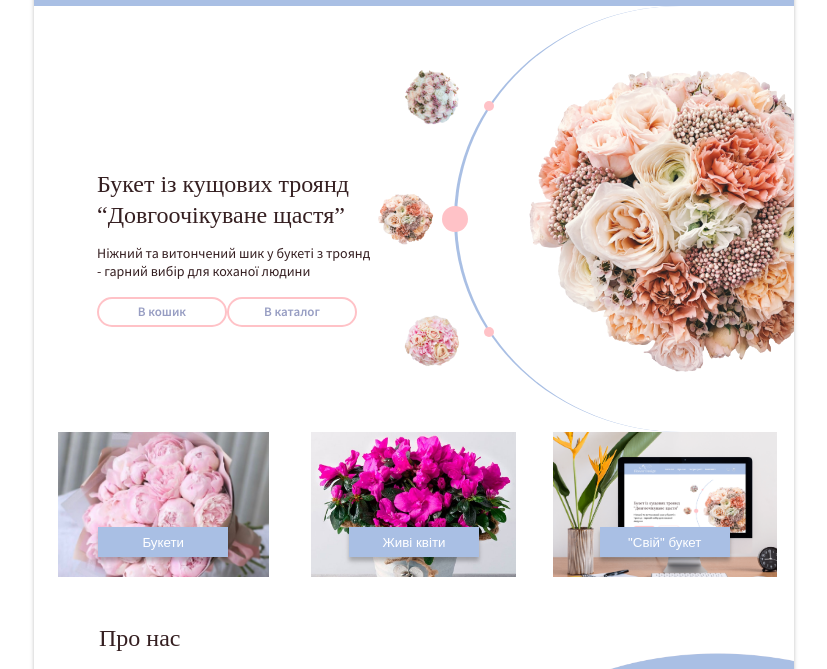
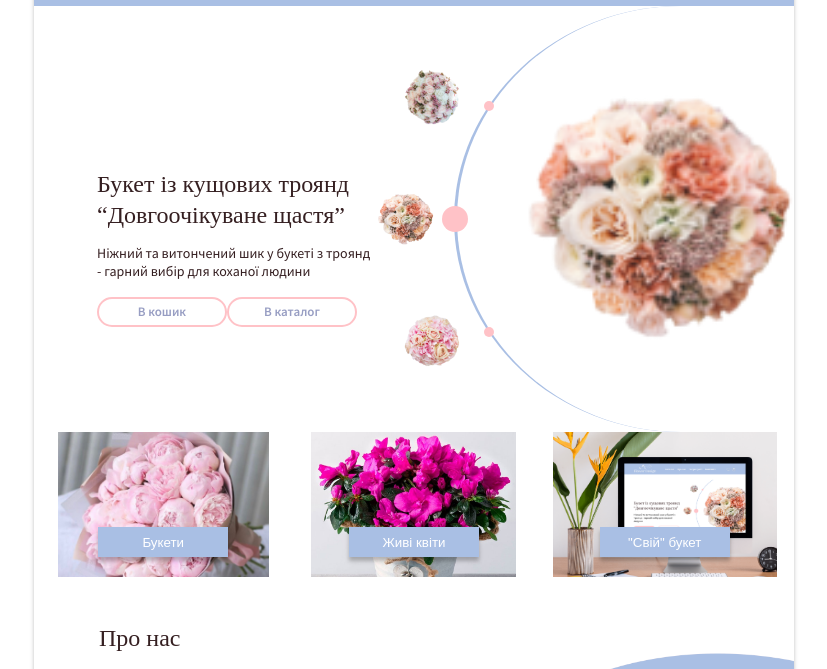
Before and after one commit to goodluckTony/bouquet, a website: page index.html in a window 1280 px wide. Shown: the part 64-733 px from the top of the page, without its empty margins (226-1053 px from the left). Drawn offline with Linux system fonts and the light colour scheme.

Commit message:
Update index.html

```diff
--- a/index.html
+++ b/index.html
@@ -63,7 +63,7 @@
                     <div class="title-right-passive-circle-3" type=""></div>
                 </div>
                 <div class="title-right-active">
-                    <img class="title-right-active-img" src="/img/bouquet_1.png"></img>
+                    <img class="title-right-active-img" src="/img/bouquet_2.png"></img>
                 </div>
             </div>
         </div>
```
